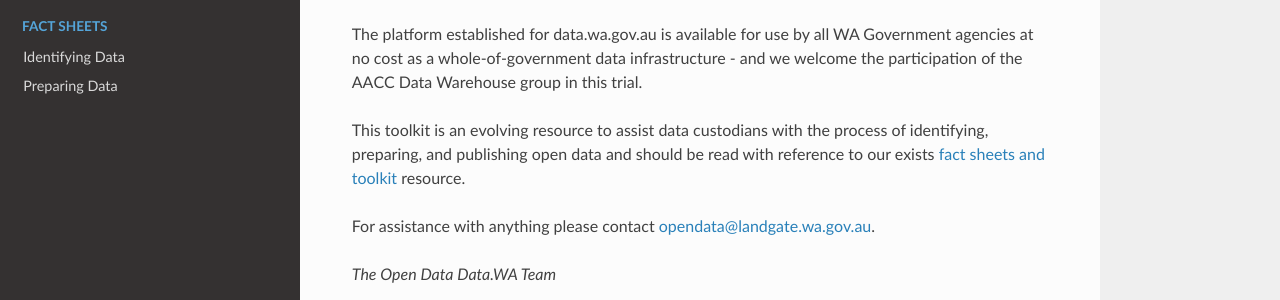
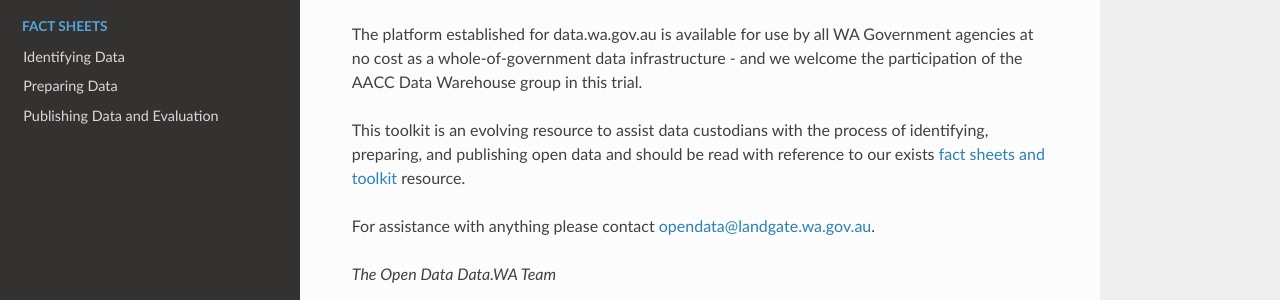
Before and after one commit to datawagovau/toolkit, an MkDocs documentation site: the page built from docs/index.md, in a window 1280 px wide. Shown: the part 481-781 px from the top of the page. Built offline with MkDocs 1.6.1, drawn with Linux system fonts in a browser that asks for light colours; nearby versions of some CDN libraries; old or Windows-style settings are respelled for this version of MkDocs.

Commit message:
Update mkdocs.yml

```diff
--- a/mkdocs.yml
+++ b/mkdocs.yml
@@ -5,6 +5,7 @@ pages:
     - [bigdataweek-workshop-actual.md, Big Data Week 2016, Workshop]
     - [factsheets/identifying-data.md, Fact Sheets, Identifying Data]
     - [factsheets/preparing-data.md, Fact Sheets, Preparing Data]
+    - [factsheets/publish-and-evaluate.md, Fact Sheets, Publishing Data and Evaluation]
     # - [dto.md, Home, DTO Digital Service Standard]
     # - [splunk.md, Home, Splunk]
     # - [hp-helion.md, Home, HP Helion]
```
